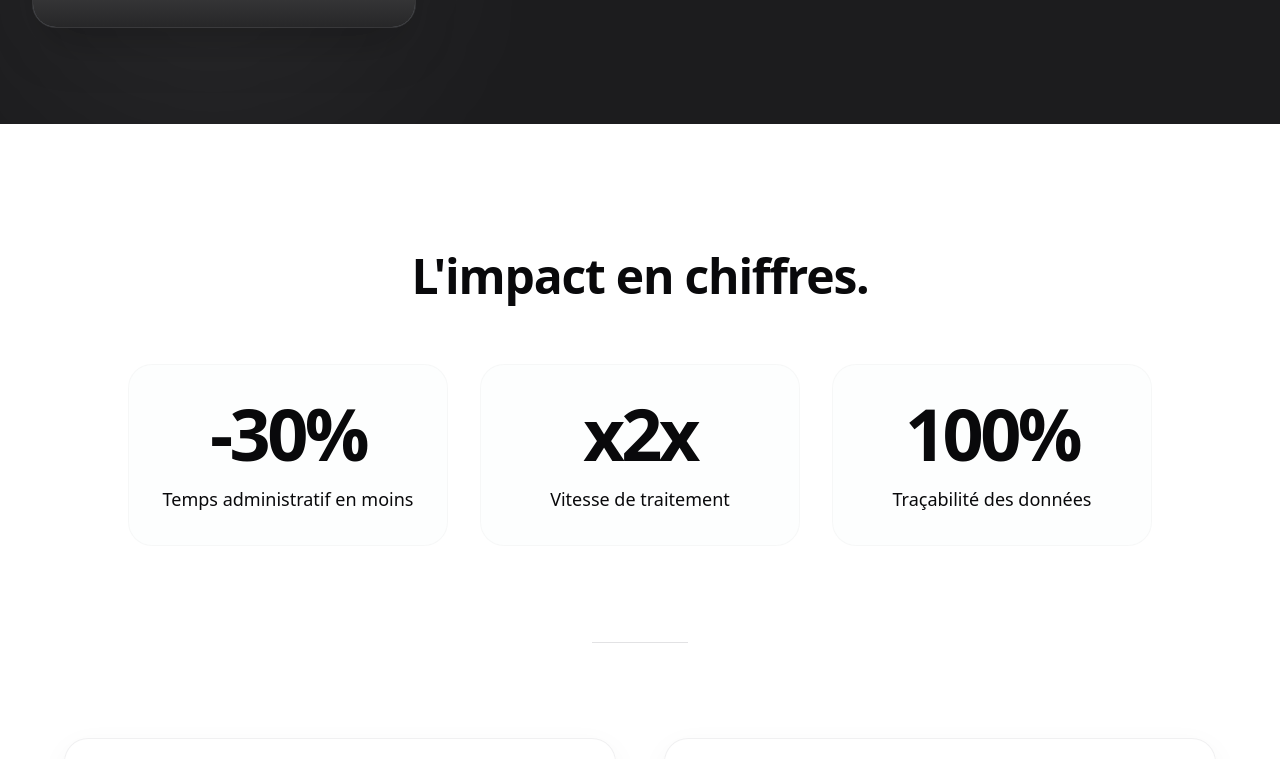
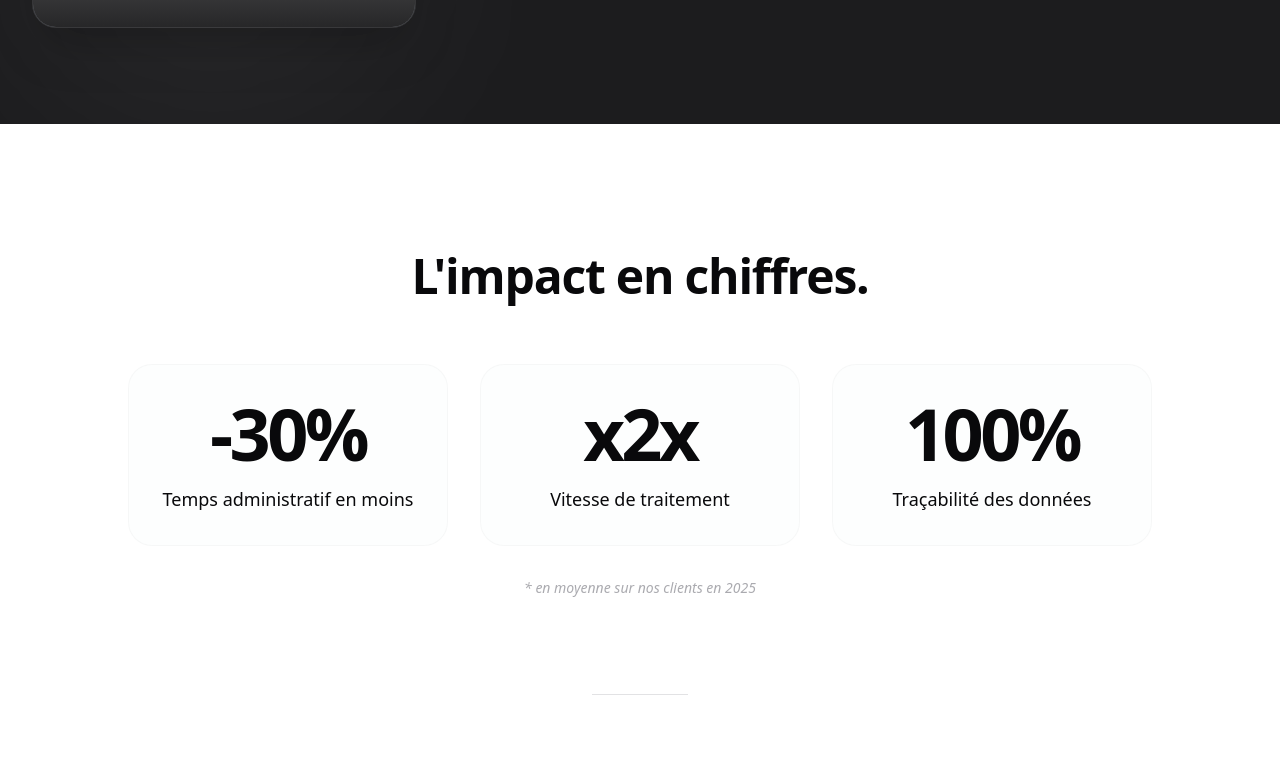
Before and after one commit to magentyagency-ops/Nira.consulting, a Next.js app: page / in a window 1280 px wide. Shown: the part 6456-7215 px from the top of the page. Built offline with nearby package versions, Linux system fonts and the light colour scheme; grey boxes are pictures that could not be loaded.

Commit message:
style: add average statistics disclaimer to SocialProof

```diff
--- a/src/components/sections/SocialProof.tsx
+++ b/src/components/sections/SocialProof.tsx
@@ -100,6 +100,15 @@ export function SocialProof() {
                             </motion.div>
                         ))}
                     </div>
+
+                    <motion.p
+                        initial={{ opacity: 0 }}
+                        whileInView={{ opacity: 1 }}
+                        transition={{ delay: 1 }}
+                        className="text-center text-xs md:text-sm text-nira-gray/60 mt-8 italic"
+                    >
+                        * en moyenne sur nos clients en 2025
+                    </motion.p>
                 </div>
 
                 {/* Testimonials Section */}
--- a/src/components/sections/WhyNira.tsx
+++ b/src/components/sections/WhyNira.tsx
@@ -5,7 +5,7 @@ import Image from "next/image";
 
 export function WhyNira() {
     return (
-        <section className="py-16 md:py-24 relative text-white overflow-hidden" style={{ backgroundColor: 'rgba(9, 9, 11, 0.92)', backdropFilter: 'grayscale(1) brightness(2.5)', WebkitBackdropFilter: 'grayscale(1) brightness(2.5)' }}>
+        <section className="py-16 md:py-24 relative text-white overflow-hidden" style={{ backgroundColor: 'rgba(9, 9, 11, 0.92)', backdropFilter: 'grayscale(1)', WebkitBackdropFilter: 'grayscale(1)' }}>
             {/* Background Glows subtils */}
             <div className="absolute top-0 right-0 w-1/2 h-full bg-nira-blue/10 blur-[120px] rounded-full pointer-events-none" />
             <div className="absolute bottom-0 left-0 w-1/3 h-1/2 bg-white/5 blur-[100px] rounded-full pointer-events-none" />
```
